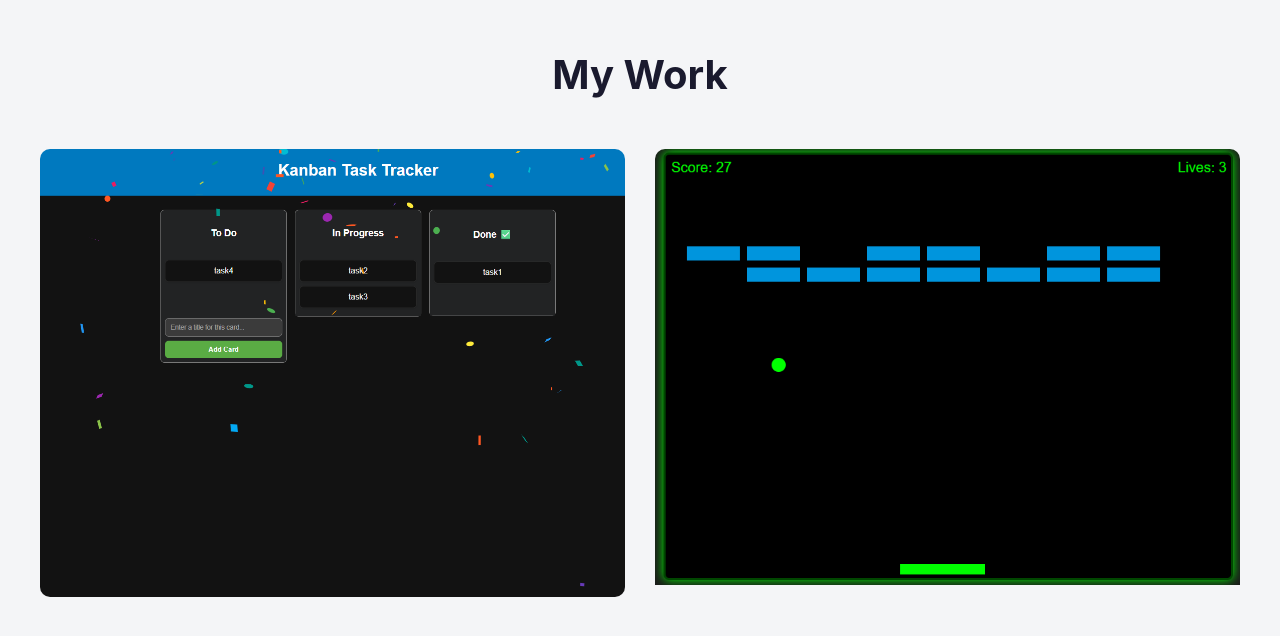
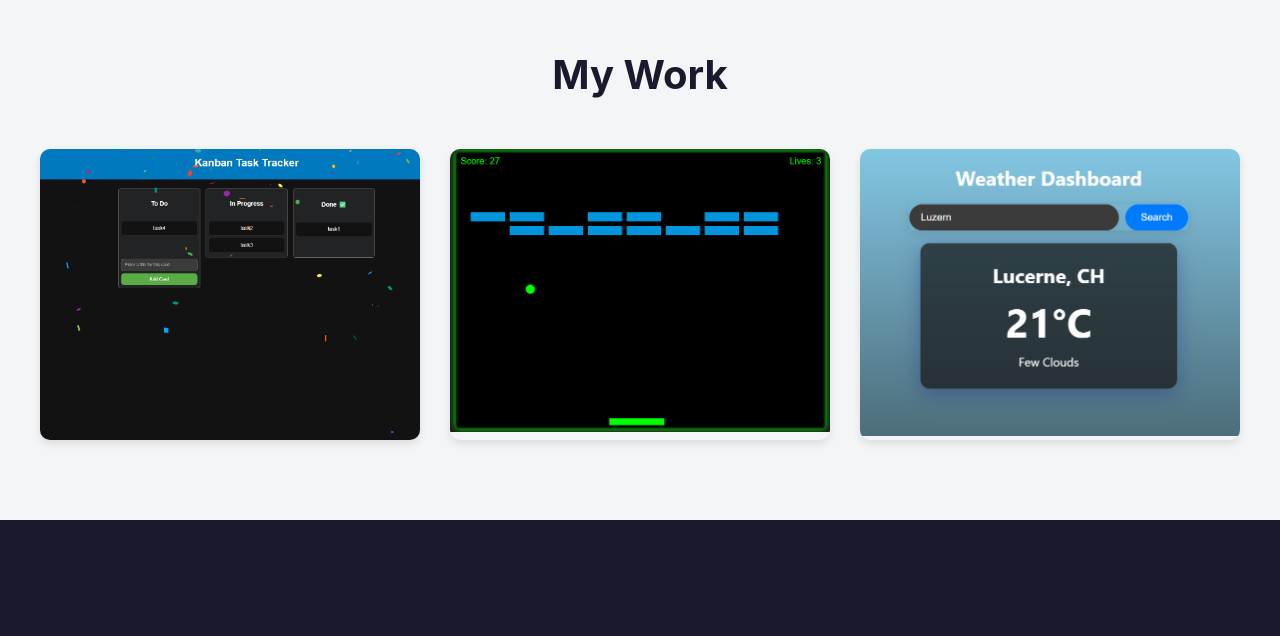
Before and after one commit to chiarabdy/portfolio-website, a React (Create React App) app: page / in a window 1280 px wide. Shown: the part 1505-2141 px from the top of the page. After the commit the page ends 2025 px from the top, so only its background shows below. Built offline with nearby package versions, Linux system fonts and the light colour scheme.

Commit message:
add new project

```diff
--- a/src/components/Projects/ProjectCard.jsx
+++ b/src/components/Projects/ProjectCard.jsx
@@ -1,14 +1,5 @@
 import React from 'react';
 import styled from 'styled-components';
-
-const Card = styled.div`
-  transition: transform 0.4s ease, box-shadow 0.4s ease;
-
-  &:hover {
-    box-shadow: 0 15px 30px rgba(0, 0, 0, 0.25);
-    transform: rotateY(-10deg) rotateX(5deg) scale(1.05);
-  }
-`;
 
 const CardImage = styled.img`
   width: 100%;
@@ -24,7 +15,7 @@ const CardOverlay = styled.div`
   background: linear-gradient(to top, rgba(0,0,0,0.9) 0%, rgba(0,0,0,0) 100%);
   color: white;
   padding: 40px 20px 20px 20px;
-  transform: translateY(100%); /* Start with content hidden */
+  transform: translateY(100%);
   transition: transform 0.4s ease-in-out;
 `;
 
@@ -32,13 +23,20 @@ const CardWrapper = styled.div`
   position: relative;
   overflow: hidden;
   border-radius: 10px;
+  box-shadow: 0 4px 8px rgba(0, 0, 0, 0.1);
+  transition: box-shadow 0.3s ease;
+
+
+  &:hover {
+    box-shadow: 0 8px 16px rgba(0, 0, 0, 0.2);
+  }
 
   &:hover ${CardOverlay} {
-    transform: translateY(0); /* Slide content up on hover */
+    transform: translateY(0);
   }
 
   &:hover ${CardImage} {
-    transform: scale(1.05); /* Also zoom the image slightly */
+    transform: scale(1.05);
   }
 `;
 
--- a/src/data/projectsData.js
+++ b/src/data/projectsData.js
@@ -3,8 +3,10 @@
 // 1. Import the new project image
 import kanbanImage from '../assets/images/kanban-project.png';
 import brickBreakerImage from '../assets/images/brickbreaker.png';
+import weatherAppImage from '../assets/images/weather-app.png';
 
 export const projectsData = [
+  // 1. Interactive Kanban Task Tracker
   {
     id: 1,
     title: 'Interactive Kanban Task Tracker',
@@ -12,10 +14,10 @@ export const projectsData = [
       'A fully interactive task management application built with React. Features include drag-and-drop functionality to organize tasks, dynamic creation and deletion of tasks, and a celebratory confetti effect upon completion.',
     image: kanbanImage,
     tags: ['React', 'Styled-Components', '@hello-pangea/dnd', 'JavaScript'],
-    liveUrl: 'https://kanban-app-chiar.vercel.app', // Make sure this is your live URL
+    liveUrl: 'https://kanban-app-chiar.vercel.app',
     repoUrl: 'https://github.com/chiarabdy/kanban-task-app',
   },
-  // 2. Add the new project object here
+  // 2. Brick Breaker Game
   {
     id: 2,
     title: 'Retro Brick Breaker Game',
@@ -26,4 +28,15 @@ export const projectsData = [
     liveUrl: 'https://brick-breaker-game-bay.vercel.app/',
     repoUrl: 'https://github.com/chiarabdy/brick-breaker-game',
   },
+  // 3. Modern Weather Dashboard
+    {
+    id: 3,
+    title: 'Modern Weather Dashboard',
+    description:
+      'A clean and responsive weather application built with React and TypeScript. It fetches and displays live weather data from the OpenWeatherMap API for any city in the world.',
+    image: weatherAppImage,
+    tags: ['React', 'TypeScript', 'Vite', 'Styled-Components', 'Axios'],
+    liveUrl: 'https://your-weather-app-url.vercel.app',
+    repoUrl: 'https://github.com/chiarabdy/react-weather-app',
+  },
 ];
```
Also changed, not shown: src/assets/images/weather-app.png (added).
